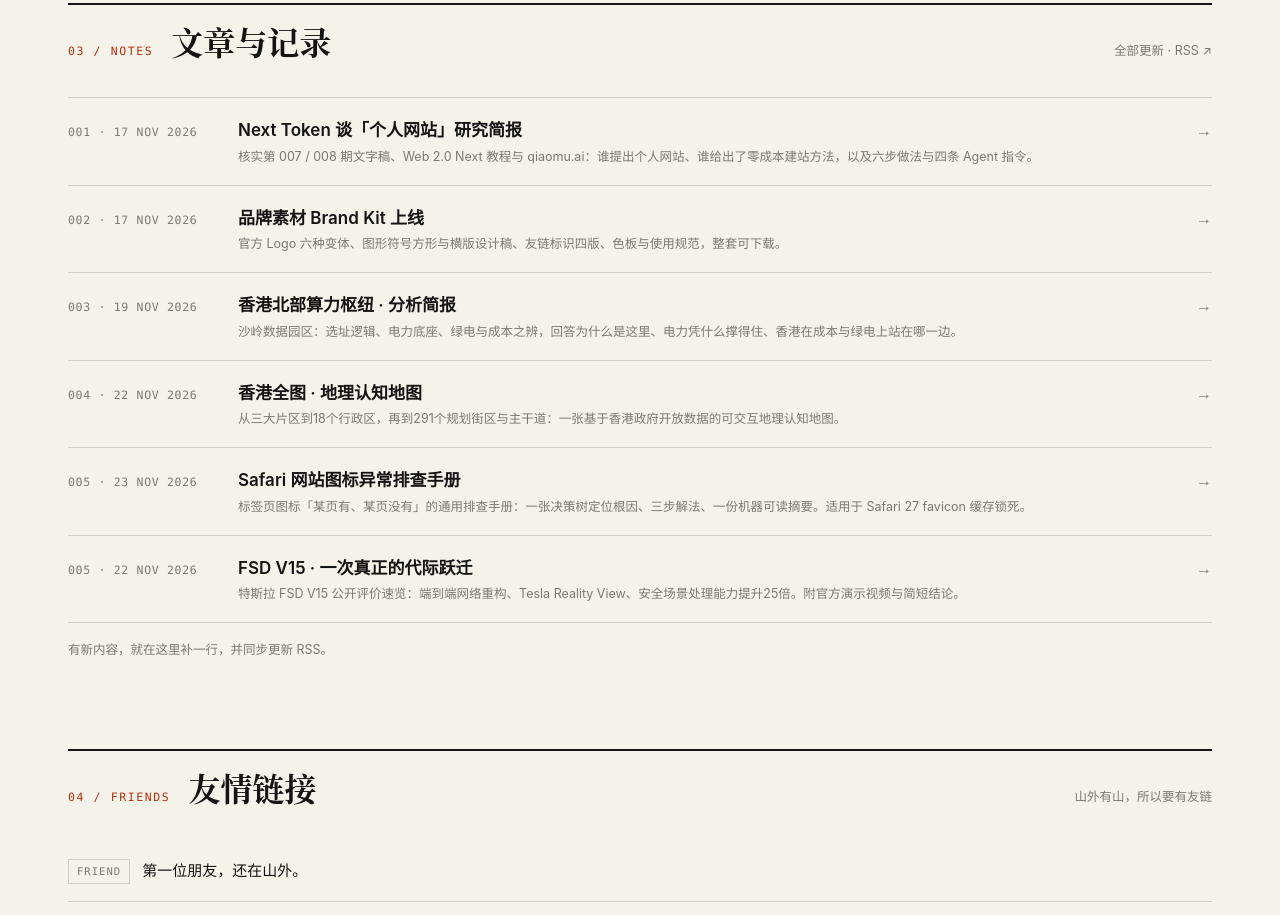
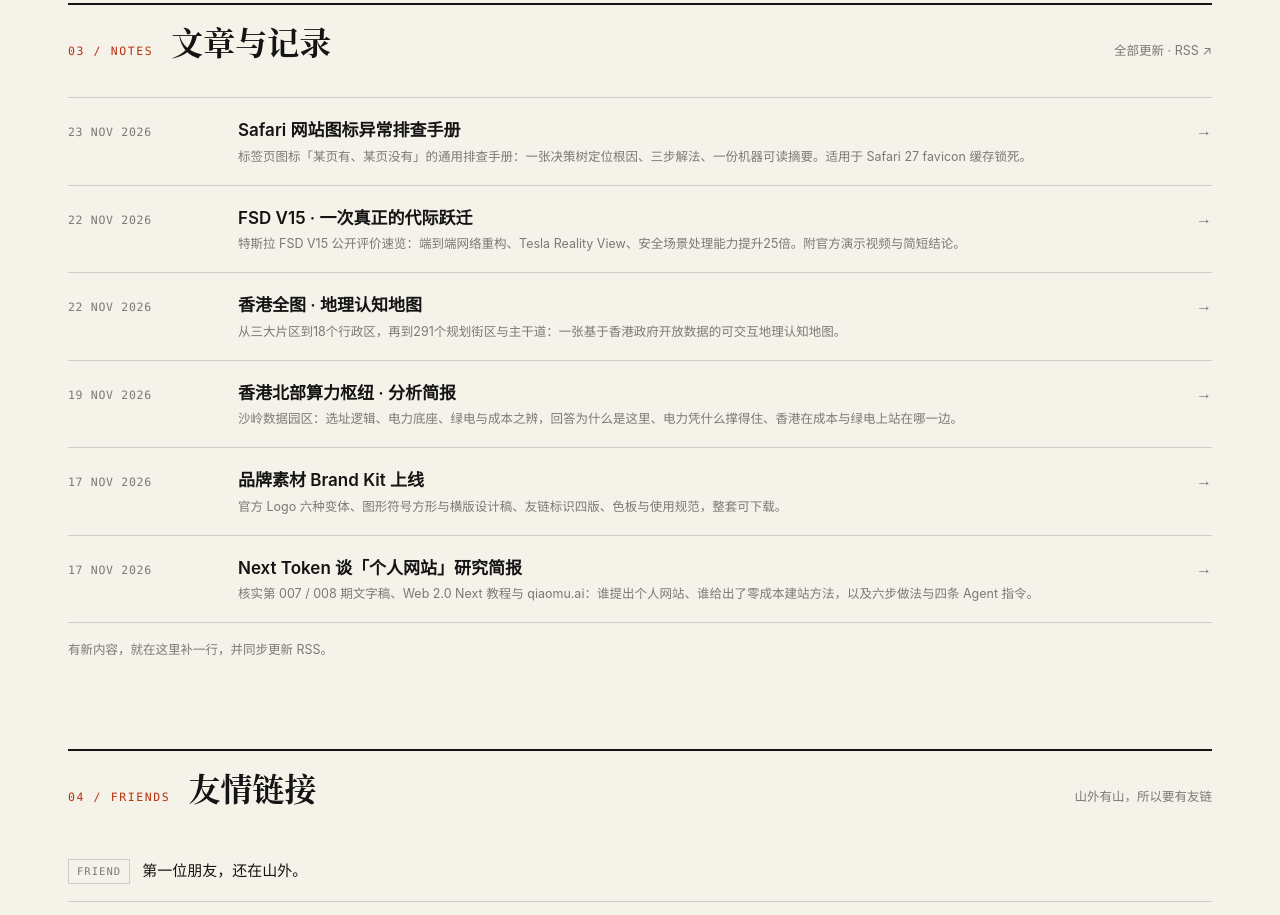
Before and after one commit to helloyinice/hilltoken, an Astro site: page / in a window 1280 px wide. Shown: the part 1820-2735 px from the top of the page. Built offline with nearby package versions, Linux system fonts and the light colour scheme; Astro itself is replaced by a stand-in of ours.

Commit message:
修复首页文章排序：按发布时间倒序，去掉重复的order序号，列表增加hover特效

```diff
--- a/src/pages/index.astro
+++ b/src/pages/index.astro
@@ -6,7 +6,7 @@ import site from '../data/site.json';
 import { getCollection } from 'astro:content';
 
 const notes = (await getCollection('notes')).sort(
-  (a, b) => (a.data.order || '').localeCompare(b.data.order || '')
+  (a, b) => (b.data.publishedTime || '').localeCompare(a.data.publishedTime || '')
 );
 
 const fmtEntryDate = (value: string) => {
@@ -98,7 +98,7 @@ const fmtEntryDate = (value: string) => {
         <ul class="entries">
           {notes.map((n) => (
             <li class="entry">
-              <span class="entry-meta">{n.data.order} · {fmtEntryDate(n.data.publishedTime)}</span>
+              <span class="entry-meta">{fmtEntryDate(n.data.publishedTime)}</span>
               <a class="entry-title" href={n.data.external || `/notes/${n.id}/`}>{n.data.title}<span class="entry-note">{n.data.description}</span></a>
               <span class="entry-arrow" aria-hidden="true">→</span>
             </li>
--- a/src/styles/site.css
+++ b/src/styles/site.css
@@ -112,12 +112,16 @@
   .card p{font-size:14px;color:var(--ink-2);flex:1}
 
   .entries{border-top:1px solid var(--rule)}
-  .entry{display:grid;grid-template-columns:150px minmax(0,1fr) 24px;align-items:baseline;gap:20px;padding:18px 0;border-bottom:1px solid var(--rule)}
-  .entry-meta{font-family:var(--mono);font-size:11.5px;letter-spacing:.06em;color:var(--ink-3)}
-  .entry-title{font-size:17px;font-weight:600;line-height:1.5}
-  .entry-title .entry-note{display:block;font-size:12.5px;font-weight:400;color:var(--ink-3);margin-top:3px;line-height:1.6}
-  .entry-title:hover .entry-note{color:var(--ink-2)}
-  .entry-arrow{font-family:var(--latin);color:var(--ink-3);text-align:right}
+  .entry{display:grid;grid-template-columns:150px minmax(0,1fr) 24px;align-items:baseline;gap:20px;padding:18px 0;border-bottom:1px solid var(--rule);transition:padding-left .3s var(--ease)}
+  .entry:hover{padding-left:12px}
+  .entry-meta{font-family:var(--mono);font-size:11.5px;letter-spacing:.06em;color:var(--ink-3);transition:color .28s var(--ease)}
+  .entry:hover .entry-meta{color:var(--signal-text)}
+  .entry-title{font-size:17px;font-weight:600;line-height:1.5;transition:color .28s var(--ease)}
+  .entry:hover .entry-title{color:var(--signal-text)}
+  .entry-title .entry-note{display:block;font-size:12.5px;font-weight:400;color:var(--ink-3);margin-top:3px;line-height:1.6;transition:color .28s var(--ease)}
+  .entry:hover .entry-note{color:var(--ink-2)}
+  .entry-arrow{font-family:var(--latin);color:var(--ink-3);text-align:right;transition:color .28s var(--ease),transform .3s var(--ease)}
+  .entry:hover .entry-arrow{color:var(--signal);transform:translateX(5px)}
   .hint{font-size:12.5px;color:var(--ink-3);margin-top:16px}
 
   .friend-row{display:flex;flex-wrap:wrap;align-items:center;gap:12px;border-bottom:1px solid var(--rule);padding:16px 0;font-size:15px}
```
